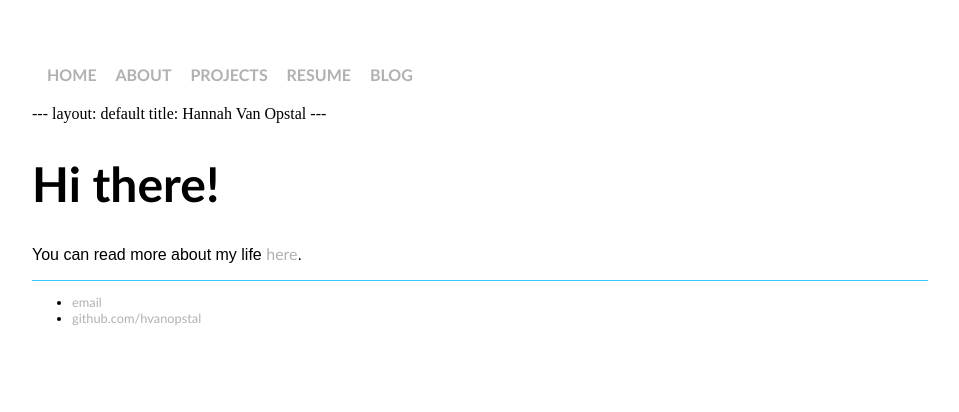
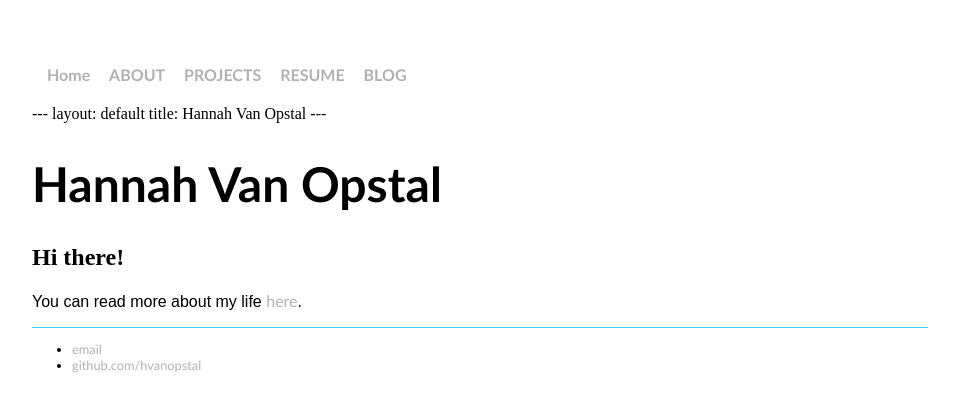
Before and after one commit to hvanopstal/hvanopstal.github.io, a Jekyll site: the page index.html, which Jekyll copies as it is, in a window 1280 px wide. Shown: the top 412 px of the page, without its empty margins (160-1119 px from the left). Built offline with Jekyll 4.4.1, drawn with Linux system fonts in a browser that asks for light colours.

Commit message:
Update index.html

```diff
--- a/index.html
+++ b/index.html
@@ -7,7 +7,7 @@
   <body>
     <nav>
     <ul>
-      <li><a href="/">HOME</a></li>
+      <li><a href="/">Home</a></li>
       <li><a href="/About">ABOUT</a></li>
       <li><a href="/Projects">PROJECTS</a></li>
       <li><a href="/Resume">RESUME</a></li>
@@ -19,8 +19,9 @@
     layout: default
     title: Hannah Van Opstal
     ---
+    <h1>Hannah Van Opstal</h1>
     <div class="blurb">
-      <h1>Hi there!</h1>
+      <h2>Hi there!</h2>
         <p>You can read more about my life <a href="/about">here</a>.<p>
       </div><!-- /.blurb -->
       <div><!-- /.container -->
```
